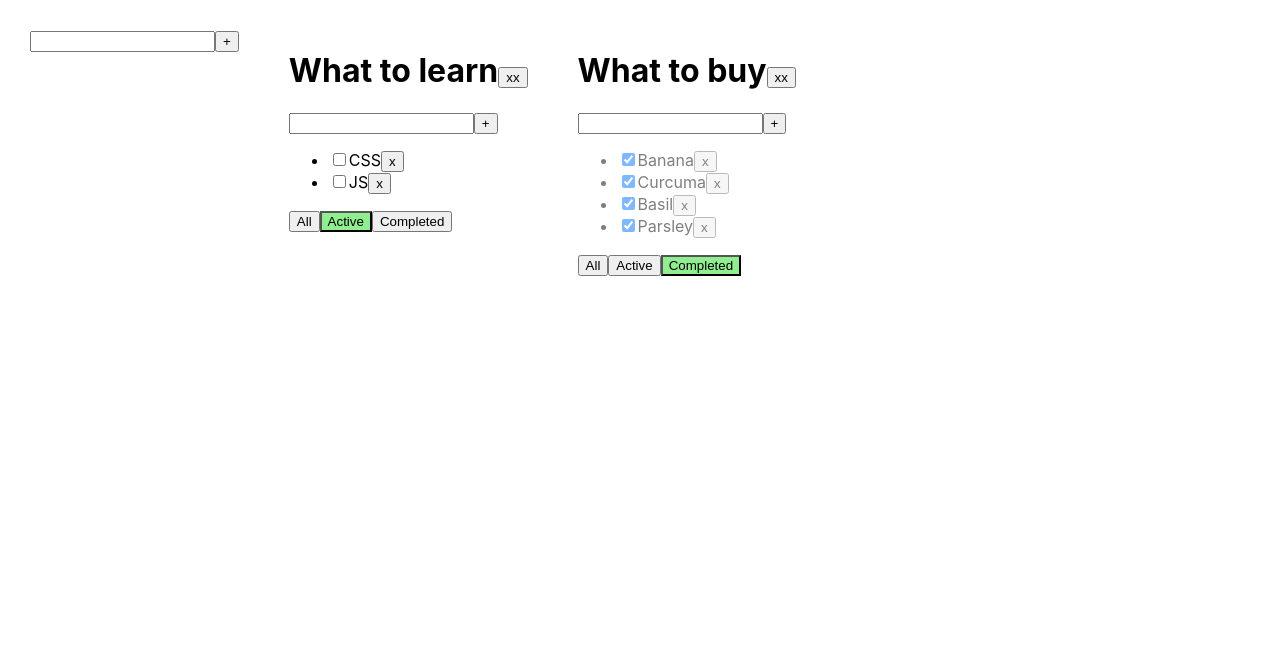
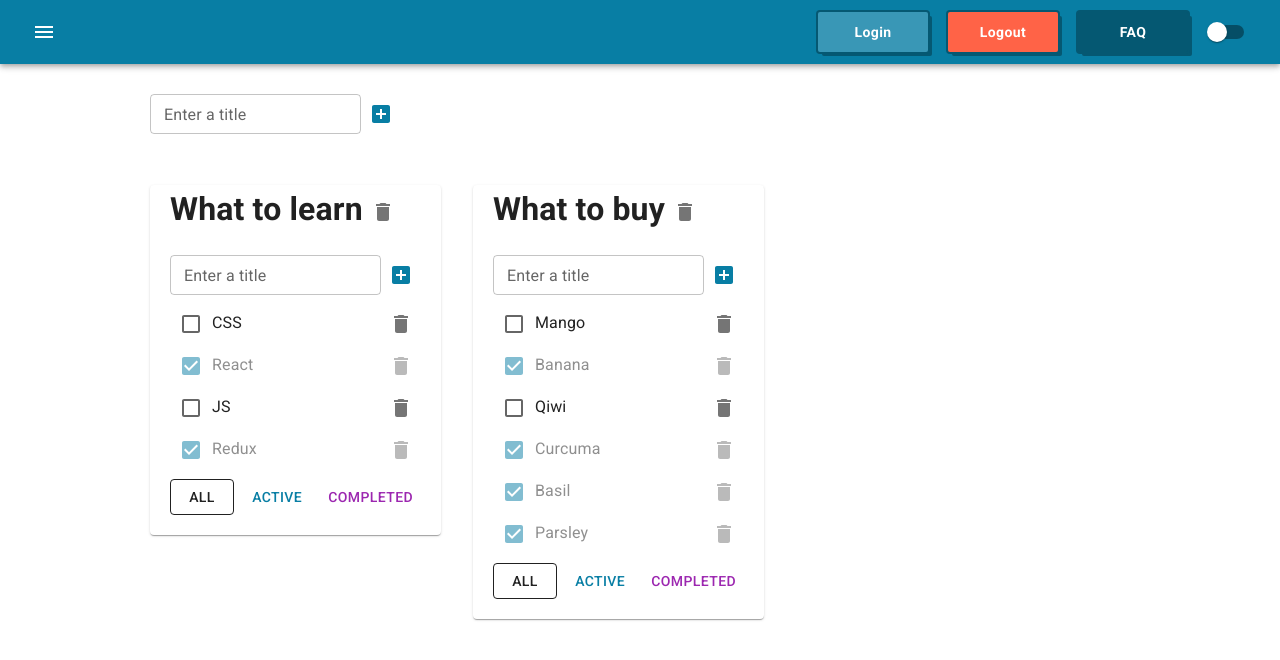
Before and after one commit to Issakov142/My-todo, a React (Create React App) app: page / in a window 1280 px wide. Shown: the top 660 px of the page. Built offline with nearby package versions, Linux system fonts and the light colour scheme.

Commit message:
07 todolist done mui added

```diff
--- a/package.json
+++ b/package.json
@@ -3,6 +3,10 @@
   "version": "0.1.0",
   "private": true,
   "dependencies": {
+    "@emotion/react": "^11.13.5",
+    "@emotion/styled": "^11.13.5",
+    "@mui/icons-material": "^6.1.9",
+    "@mui/material": "^6.1.9",
     "@testing-library/jest-dom": "^5.14.1",
     "@testing-library/react": "^13.0.0",
     "@testing-library/user-event": "^13.2.1",
--- a/public/index.html
+++ b/public/index.html
@@ -1,20 +1,27 @@
 <!DOCTYPE html>
 <html lang="en">
 <head>
-    <meta charset="utf-8" />
-    <link rel="icon" href="%PUBLIC_URL%/favicon.ico" />
-    <meta name="viewport" content="width=device-width, initial-scale=1" />
-    <meta name="theme-color" content="#000000" />
+    <meta charset="utf-8"/>
+    <!--   From material ui  -->
+    <link rel="stylesheet" href="https://fonts.googleapis.com/icon?family=Material+Icons"/>
+    <link rel="preconnect" href="https://fonts.googleapis.com"/>
+    <link rel="preconnect" href="https://fonts.gstatic.com" crossorigin/>
+    <link rel="stylesheet" href="https://fonts.googleapis.com/css2?family=Roboto:wght@300;400;500;700&display=swap"/>
+    <!--    -->
+
+    <link rel="icon" href="%PUBLIC_URL%/favicon.ico"/>
+    <meta name="viewport" content="width=device-width, initial-scale=1"/>
+    <meta name="theme-color" content="#000000"/>
     <meta
             name="description"
             content="Web site created using create-react-app"
     />
-    <link rel="apple-touch-icon" href="%PUBLIC_URL%/logo192.png" />
+    <link rel="apple-touch-icon" href="%PUBLIC_URL%/logo192.png"/>
     <!--
       manifest.json provides metadata used when your web app is installed on a
       user's mobile device or desktop. See https://developers.google.com/web/fundamentals/web-app-manifest/
     -->
-    <link rel="manifest" href="%PUBLIC_URL%/manifest.json" />
+    <link rel="manifest" href="%PUBLIC_URL%/manifest.json"/>
     <!--
       Notice the use of %PUBLIC_URL% in the tags above.
       It will be replaced with the URL of the `public` folder during the build.
--- a/src/AddItemForm.tsx
+++ b/src/AddItemForm.tsx
@@ -1,4 +1,6 @@
 import React, {ChangeEvent, KeyboardEvent, useState} from 'react';
+import {Button, IconButton, TextField} from '@mui/material';
+import AddBoxIcon from '@mui/icons-material/AddBox'
 
 type AddItemFormPropsType = {
     addCallback: (value: string) => void
@@ -29,14 +31,22 @@ export function AddItemForm(props: AddItemFormPropsType) {
     }
 
     return (
-        <>
+
             <div>
-                <input className={error ? 'error' : ''} value={newItemTitle} onChange={onNewTaskTitleChangeHandler}
-                       onKeyDown={onKeyPressHandler}/>
-                <button onClick={addItem}>+
-                </button>
+                <TextField
+                    label={"Enter a title"}
+                    variant={"outlined"}
+                    size={"small"}
+                    value={newItemTitle}
+                    onChange={onNewTaskTitleChangeHandler}
+                    onKeyDown={onKeyPressHandler}
+                    error={!!error}
+                    helperText={error}
+                />
+                <IconButton color={'primary'} onClick={addItem}>
+                    <AddBoxIcon />
+                </IconButton>
             </div>
-            {error && <div className={'error-message'}>{error}</div>}
-        </>
+
     )
 }
--- a/src/App.css
+++ b/src/App.css
@@ -1,25 +1,6 @@
-.App {
-  padding: 30px;
+
+
+.todolist-title-container {
   display: flex;
+  align-items: center;
 }
-
-.App > div {
-  margin-right: 50px;
-}
-
-.error {
-  border: red 2px solid;
-  /*outline: none;*/
-}
-
-.error-message {
-  color: red;
-}
-
-.active-filter {
-  background-color: lightgreen;
-}
-
-.is-done {
-  opacity: 0.5;
-}
--- a/src/App.tsx
+++ b/src/App.tsx
@@ -3,11 +3,26 @@ import './App.css';
 import {Item, Todolist} from './Todolist';
 import {v1} from 'uuid';
 import {AddItemForm} from './AddItemForm';
+import {AppBar, Box, createTheme, CssBaseline, IconButton, Paper, Switch, ThemeProvider, Toolbar} from '@mui/material';
+import MenuIcon from '@mui/icons-material/Menu'
+import Grid from '@mui/material/Grid2';
+import {MenuButton} from './MenuButton';
 
 export type Filter = 'all' | 'completed' | 'active'
-
+type ThemeMode = 'dark' | 'light'
 
 function App() {
+
+    const [themeMode, setThemeMode] = useState<ThemeMode>('light')
+
+    const theme = createTheme({
+        palette: {
+            mode: themeMode === 'light' ? 'light' : 'dark',
+            primary: {
+                main: '#087EA4',
+            },
+        },
+    })
 
     const todolistId1 = v1()
     const todolistId2 = v1()
@@ -46,7 +61,7 @@ function App() {
 
     const addTask = (newTaskTitle: string, todolistId: string) => {
         let newTask: Item = {id: v1(), title: newTaskTitle, isDone: false}
-        let modifiedTodolist = [newTask,...items[todolistId]]
+        let modifiedTodolist = [newTask, ...items[todolistId]]
         items[todolistId] = modifiedTodolist
         setItems({...items})
 
@@ -77,10 +92,10 @@ function App() {
         const newTodolist: Todolist = {id: v1(), title: todolistTitle, filter: 'all'}
 
         setItems({...items, [newTodolist.id]: []})
-        setTodolists([newTodolist,...todolists])
+        setTodolists([newTodolist, ...todolists])
     }
 
-    const changeTodolistTitle = ( title: string, todolistId: string) => {
+    const changeTodolistTitle = (title: string, todolistId: string) => {
         let todolist = todolists.find((t) => t.id === todolistId)
         if (todolist) {
             todolist.title = title
@@ -95,14 +110,40 @@ function App() {
     }
 
     const [todolists, setTodolists] = useState<Array<Todolist>>([
-        {id: todolistId1, title: 'What to learn', filter: 'active'},
-        {id: todolistId2, title: 'What to buy', filter: 'completed'},
+        {id: todolistId1, title: 'What to learn', filter: 'all'},
+        {id: todolistId2, title: 'What to buy', filter: 'all'},
     ])
 
+    const changeModeHandler = () => {
+        setThemeMode(themeMode == 'light' ? 'dark' : 'light')
+    }
+
     return (
-        <div className="App">
+        <ThemeProvider theme={theme}>
+            <CssBaseline />
+            <div className="">
+
+                <AppBar position="static" sx={{mb: '30px'}}>
+                    <Toolbar sx={{display: 'flex', justifyContent: 'space-between'}}>
+                        <IconButton color="inherit">
+                            <MenuIcon/>
+                        </IconButton>
+                        <div>
+                            <MenuButton>Login</MenuButton>
+                            <MenuButton background={'tomato'}>Logout</MenuButton>
+                            <MenuButton background={theme.palette.primary.dark}>FAQ</MenuButton>
+                            <Switch color={'default'} onChange={changeModeHandler} />
+                        </div>
+                    </Toolbar>
+                </AppBar>
+
+                <Box sx={{flexGrow: 1, m: '0 150px'}}>
+                    <Grid container sx={{mb: '30px'}}>
+
                         <AddItemForm addCallback={addTodolist}/>
 
+                    </Grid>
+                    <Grid container spacing={4}>
                         {todolists.map((tl) => {
 
                                 let filteredItems = items[tl.id]
@@ -115,6 +156,8 @@ function App() {
 
 
                                 return (
+                                    <Grid>
+                                        <Paper sx={{p: '0 20px 20px 20px'}}>
                                             <Todolist
                                                 key={tl.id}
                                                 todolistId={tl.id}
@@ -130,10 +173,15 @@ function App() {
                                                 changeTodolistTitle={changeTodolistTitle}
 
                                             />
+                                        </Paper>
+                                    </Grid>
                                 )
                             }
                         )}
+                    </Grid>
+                </Box>
             </div>
+        </ThemeProvider>
     );
 }
 
--- a/src/EditableSpan.tsx
+++ b/src/EditableSpan.tsx
@@ -1,4 +1,5 @@
 import React, {ChangeEvent,KeyboardEvent, useState} from 'react';
+import {TextField} from '@mui/material';
 
 type EditableSpanPropsType = {
     title: string
@@ -29,6 +30,13 @@ export function EditableSpan(props: EditableSpanPropsType) {
 
 
     return editMode
-        ? <input value={newTitle} onKeyDown={onEditModePressHandler} onBlur={onEditModeBlurHandler} onChange={onEditModeChangeHandler} autoFocus/>
+        ? <TextField value={newTitle}
+                     onKeyDown={onEditModePressHandler}
+                     onBlur={onEditModeBlurHandler}
+                     onChange={onEditModeChangeHandler}
+                     autoFocus
+                     variant={'outlined'}
+                     size={'small'}
+        />
         : <span onDoubleClick={onEditModeClickHandler}>{props.title}</span>
 }
--- /dev/null
+++ b/src/MenuButton.tsx
@@ -0,0 +1,21 @@
+import {styled, useTheme} from '@mui/material/styles'
+import Button from '@mui/material/Button'
+
+type MenuButtonProps = {
+    background?: string
+}
+
+export const MenuButton = styled(Button)<MenuButtonProps>(({background}) => {
+    const theme = useTheme();
+
+    return ({
+    minWidth: '110px',
+    fontWeight: 'bold',
+    boxShadow: `0 0 0 2px ${theme.palette.primary.dark}, 4px 4px 0 0 ${theme.palette.primary.dark}`,
+    borderRadius: '2px',
+    textTransform: 'capitalize',
+    margin: '0 10px',
+    padding: '8px 24px',
+    color: theme.palette.primary.contrastText,
+    background: background || theme.palette.primary.light,
+})})
--- /dev/null
+++ b/src/Todolist.styles.ts
@@ -0,0 +1,11 @@
+import { SxProps } from '@mui/material'
+
+export const filterButtonsContainerSx: SxProps = {
+    display: 'flex',
+    justifyContent: 'space-between',
+}
+export const getListItemSx = (isDone: boolean): SxProps => ({
+    p: 0,
+    justifyContent: 'space-between',
+    opacity: isDone ? 0.5 : 1,
+})
--- a/src/Todolist.tsx
+++ b/src/Todolist.tsx
@@ -2,6 +2,9 @@ import React, {ChangeEvent} from 'react';
 import {Filter} from './App';
 import {AddItemForm} from './AddItemForm';
 import {EditableSpan} from './EditableSpan';
+import {Box, Button, Checkbox, IconButton, List, ListItem} from '@mui/material';
+import DeleteIcon from '@mui/icons-material/Delete'
+import {filterButtonsContainerSx, getListItemSx} from './Todolist.styles'
 
 export type Item = {
     id: string
@@ -51,11 +54,12 @@ export function Todolist(props: Props) {
     return (
         <div>
             <h1><EditableSpan title={props.title} editableSpanCallback={TodolistNewTitleHandler}/>
-                <button onClick={onDeleteTodolistHandler}>xx</button>
-
+                <IconButton onClick={onDeleteTodolistHandler}>
+                    <DeleteIcon />
+                </IconButton>
             </h1>
             <AddItemForm addCallback={AddNewTaskTitleCallback}/>
-            <ul>
+            <List>
                 {props.tasks.map((t) => {
 
                     const onDeleteClickHandler = () => {
@@ -68,28 +72,28 @@ export function Todolist(props: Props) {
                         props.changeTaskTitle(t.id, title, props.todolistId)
                     }
 
-                    return <li className={t.isDone ? 'is-done' : ''} key={t.id}>
-                        <input type="checkbox"
-                               onChange={onChangeCheckboxHandler}
-                               checked={t.isDone}/>
-                        <EditableSpan title={t.title} editableSpanCallback={saveNewTaskTitleCallback}/>
-                        <button onClick={onDeleteClickHandler}>x
-                        </button>
-                    </li>
+                    return <ListItem key={t.id} sx={getListItemSx(t.isDone)}>
+                        <div>
+                            <Checkbox checked={t.isDone} onChange={onChangeCheckboxHandler}/>
+                            <EditableSpan title={t.title} editableSpanCallback={saveNewTaskTitleCallback}/>
+                        </div>
+                            <IconButton onClick={onDeleteClickHandler}>
+                                <DeleteIcon/>
+                            </IconButton>
+                    </ListItem>
                 })}
 
-            </ul>
-            <div>
-                <button className={props.filter === 'all' ? 'active-filter' : ''} onClick={onAllClickHandler}>All
-                </button>
-                <button className={props.filter === 'active' ? 'active-filter' : ''}
+            </List>
+            <Box sx={filterButtonsContainerSx}>
+                <Button color={'inherit'} variant={props.filter === 'all' ? 'outlined' : 'text'} onClick={onAllClickHandler}>All
+                </Button>
+                <Button color={'primary'} variant={props.filter === 'active' ? 'outlined' : 'text'}
                         onClick={onActiveClickHandler}>Active
-                </button>
-                <button className={props.filter === 'completed' ? 'active-filter' : ''}
+                </Button>
+                <Button color={'secondary'} variant={props.filter === 'completed' ? 'outlined' : 'text'}
                         onClick={onCompletedClickHandler}>Completed
-                </button>
-            </div>
+                </Button>
+            </Box>
         </div>
-
     )
 }
```
Also changed, not shown: 1 other file (tests, documents, lock files or other folders). Lines whose indentation alone changed are shown as unchanged.
